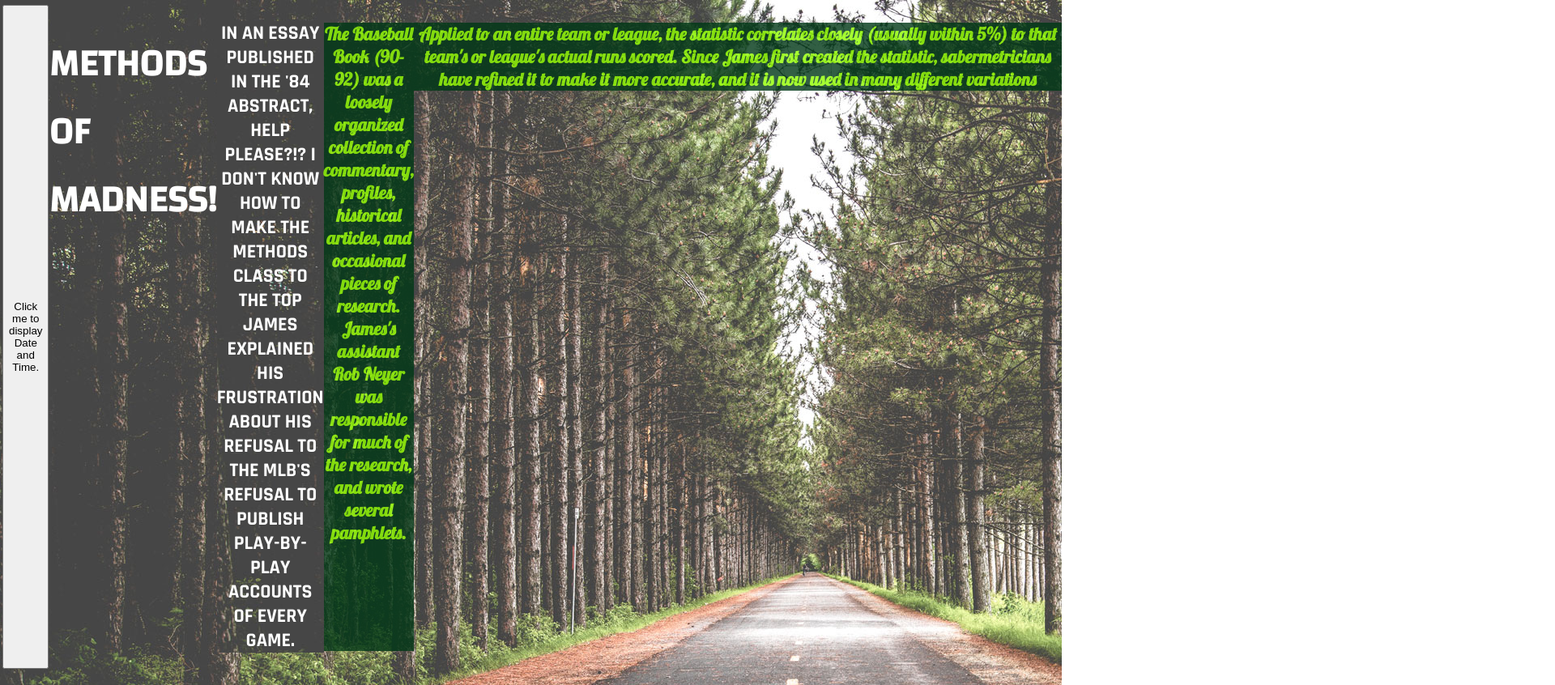
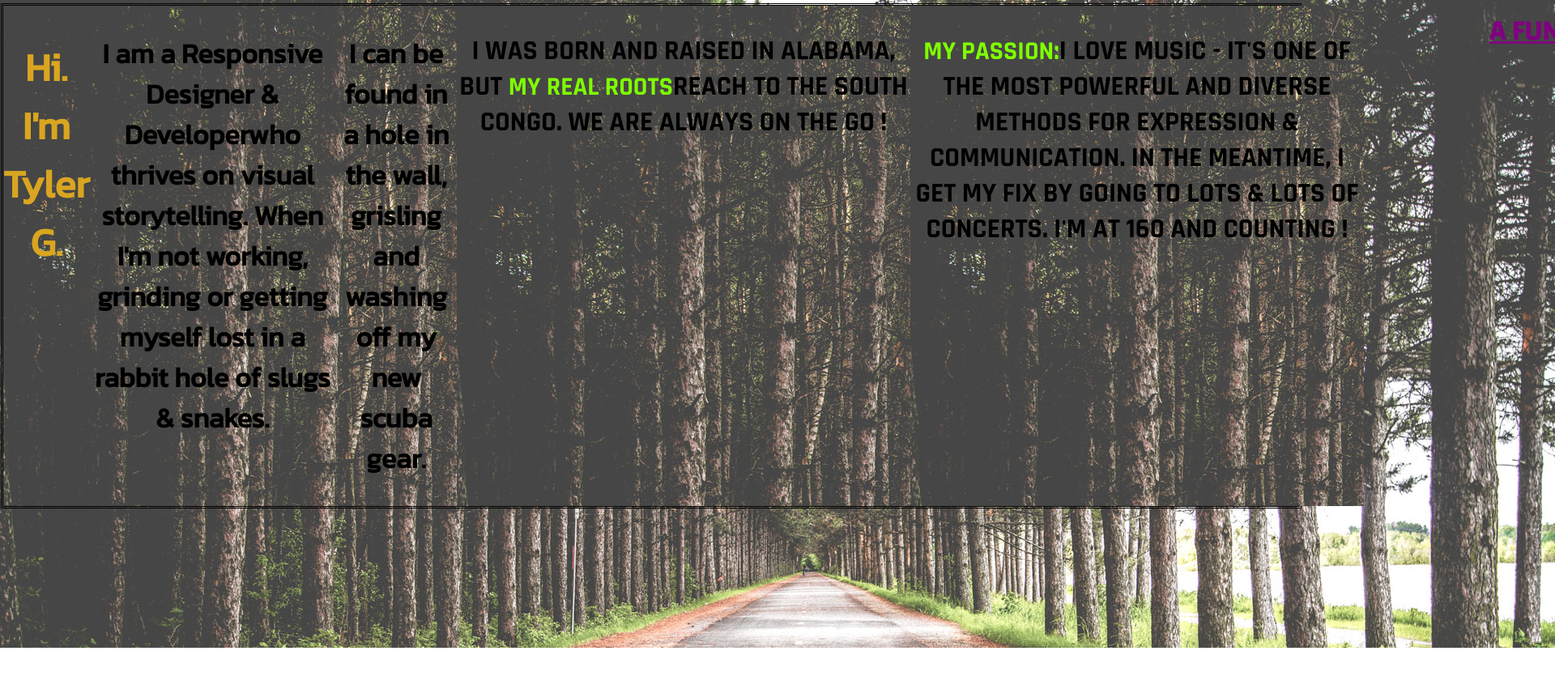
Before and after one commit to wgar9109/MLB-statistics, a plain HTML site: page index.html in a window 1280 px wide. Shown: the top 846 px of the page at 81% size, 1920 px wide, since content can reach past the window. After the commit the page ends 800 px from the top, so only its background shows below. Drawn offline with Linux system fonts and the light colour scheme.

Commit message:
Add files via upload

```diff
--- a/index.html
+++ b/index.html
@@ -5,31 +5,50 @@
     <title>Skillcrush Center Flexbox</title>
     <meta charset="utf-8">
 
-    <link rel="stylsheet" href="main.css">
+    <link rel="stylsheet" href="Public/MLB-statistics/main.css">
     <meta name=" viewport" content="width=device-width, initial-scale=1.0">
     <link rel="preconnect" href="https://fonts.googleapis.com">
     <link rel="preconnect" href="https://fonts.gstatic.com" crossorigin>
-    <link
-        href="https://fonts.googleapis.com/css2?family=Changa:wght@500&family=Lobster&family=Rajdhani:wght@700&display=swap"
-        rel="stylesheet">
-    <style>
+    <link href="https://fonts.googleapis.com/css2?family=Changa:wght@500&family=Kanit&family=Lobster&family=Rajdhani:wght@700&display=swap" rel="stylesheet">
+</head>
+
+<style>
         body {
-            position: static;
+            position: absolute;
             background-image: url(bkgd.jpg);
             background-repeat: no-repeat;
-            padding: 2px 8px 15px 2px;
+            border-style: double;
             margin: 4px 1px 5px 1px;
             display: inline-flex;
             font-weight: 700;
-            width: 100%;
+            width: 1600px;
+            font-size: 30px;
+
         }
 
-        #demo {
-            overflow-block: 25px;
-            width: 30%;
+        .section {
+            width: 35%;
+            display: flex;
+            text-align: center;
+            font-size: 28px;
         }
 
-        .wrapper {
+        .flex-container {
+            min-width: 35%;
+            display: flex;
+            flex-flow: flex wrap;
+            font-family: 'Kanit', sans-serif;
+            text-align: center;
+            font-size: 32px;
+            align-items: space-between;
+            color: goldenrod;
+
+        }
+
+
+
+         .wrapper {
+            min-width: 35%;
             display: flex;
             position: relative;
             font-family: 'Rajdhani', sans-serif;
@@ -46,68 +65,81 @@
             background-repeat: no-repeat;
         }
 
-
-        .methods {
-            text-transform: uppercase;
-            display: flex;
-            flex-flow: flex wrap;
-            color: rgb(255, 255, 255);
-            position: relative;
-            width: 600px;
-            font-family: 'Changa', sans-serif;
-            font-size: 46px;
-            font-weight: 800;
-            text-decoration: wavy;
+        span {
+            color: chartreuse;
+            font-size: 32px;
+            font-weight: 700;
 
         }
 
 
-        .container {
-            width: 800px;
-            opacity: calc(0.8);
+        .methods {
+            min-width: 30%;
+            text-align: center;
+            text-transform: uppercase;
             display: flex;
-            flex-flow: flex wrap;
-            font-family: 'Lobster', cursive;
+            justify-content: space-evenly;
+            font-family: 'Changa', sans-serif;
+            font-size: 34px;
+            font-weight: 800;
+            text-decoration: underline;
+            color: purple;
+
+        }
+
+        p {
+            color: black;
+            font-size: 34px;
             text-align: center;
-            font-size: 22px;
-            align-content: justify;
-            background-color: #003816;
-            background-repeat: no-repeat;
-            height: auto;
-            color: hwb(86 0% 0%);
         }
-    </style>
-</head>
-
-<body>
-    <button type="button" onclick="document.getElementById('demo').innerHTML = Date()">
-        Click me to display Date and Time.</button>
-
-    <p id="demo"></p>
-
-    <h1 class="methods">Methods of madness!</h1>
 
 
-    <h2 class="wrapper">In an essay published in the '84 Abstract, HELP PLEASE?!? I DON'T KNOW HOW TO MAKE THE METHODS
-        CLASS TO THE TOP
-        James explained his frustration about his refusal to the MLB's
-        refusal to publish play-by-play accounts of every game.</h2>
+        footer {
+            border-style: dashed;
+            display: flex;
+            align-items: flex-end;
+            color: white;
+            text-align: center;
+        }
+
+        </style>
+        <body>
+
+            <section class="flex-container">
+                <h1>Hi. I'm Tyler G.</h1 style="width:350px;font-weight:800;">
+ <p>I am a Responsive Designer & Developerwho thrives on visual storytelling. When I'm not
+ working,
+        grinding or getting myself lost in a rabbit hole of slugs & snakes.</p>
+
+        <p>I can be found in a hole in the wall,
+        grisling and washing off my new scuba gear.</p>
+        </section style="color: white; width:45%;">
 
 
+        <div class="wrapper">
 
-    <p class="container">The Baseball Book (90-92) was a loosely organized collection of commentary,
-        profiles,
-        historical articles,
-        and occasional pieces of research. James's assistant Rob Neyer was responsible for
-        much of the research,
-        and wrote several pamphlets.</p>
-    <footer>
-        <p class="container">Applied to an entire team or league,
-            the statistic correlates closely (usually within 5%) to that team's
-            or league's actual runs scored. Since James first created the statistic, sabermetricians have refined it to
-            make it more accurate,
-            and it is now used in many different variations</p>
-    </footer>
+            <p>I was born and raised in Alabama,
+        but <span>my real roots</span>reach to the South Congo. We are always on the go !</p>
+
+    </div>
+
+    <div class="wrapper">
+
+        <p><span>My passion:</span>I LOVE music - it's one of the most powerful and diverse methods for expression
+ & communication. In the meantime,
+        I get my fix by going to lots & lots of concerts. I'm at 160 and
+ counting !</p>
+</div>
+
+ <span class="methods">A fun fact:</span>
+
+       <p> Have yet to learn to align columns evenly. What am I missing?</p>
+
+
+    <footer>FIND ME ON LINKEDINN
+</footer>
+
+</section>
 </body>
 
 </html>
--- a/main.css
+++ b/main.css
@@ -1,10 +1,4 @@
-@media screen and (max-width: 600px) {
-    .column {
-        width: 100%;
-    }
-}
-
-html {
+style html {
     width: 1400px;
 }
 
@@ -12,12 +6,45 @@ body {
     border-radius: 65px 80px;
     float: inline-start;
     position: absolute;
+    display: flex;
+    justify-items: space-between;
 }
-.button {
-    color: blue;
-    border-radius: 5px 32px;
+
+p  {
+    position: relative;
+    display: flex;
+    text-align: center;
+    width: 40%;
+}
+
+section {
+    width: 33%;
+    justify-items: center;
+    text-align: center;
 
 }
+
+h1 {
+    width: 550px;
+    justify-content: space-between;
+    text-align: center;
+}
+
+.flex-container {
+
+    width: 800px;
+    opacity: calc(0.8);
+    display: flex;
+    flex-flow: flex wrap;
+    font-family: 'Kanit', sans-serif;
+    text-align: center;
+    font-size: 22px;
+    align-content: justify;
+    background-color: #003816;
+    background-repeat: no-repeat;
+    height: auto;
+}
+
 
 * {
     display: flex;
```
